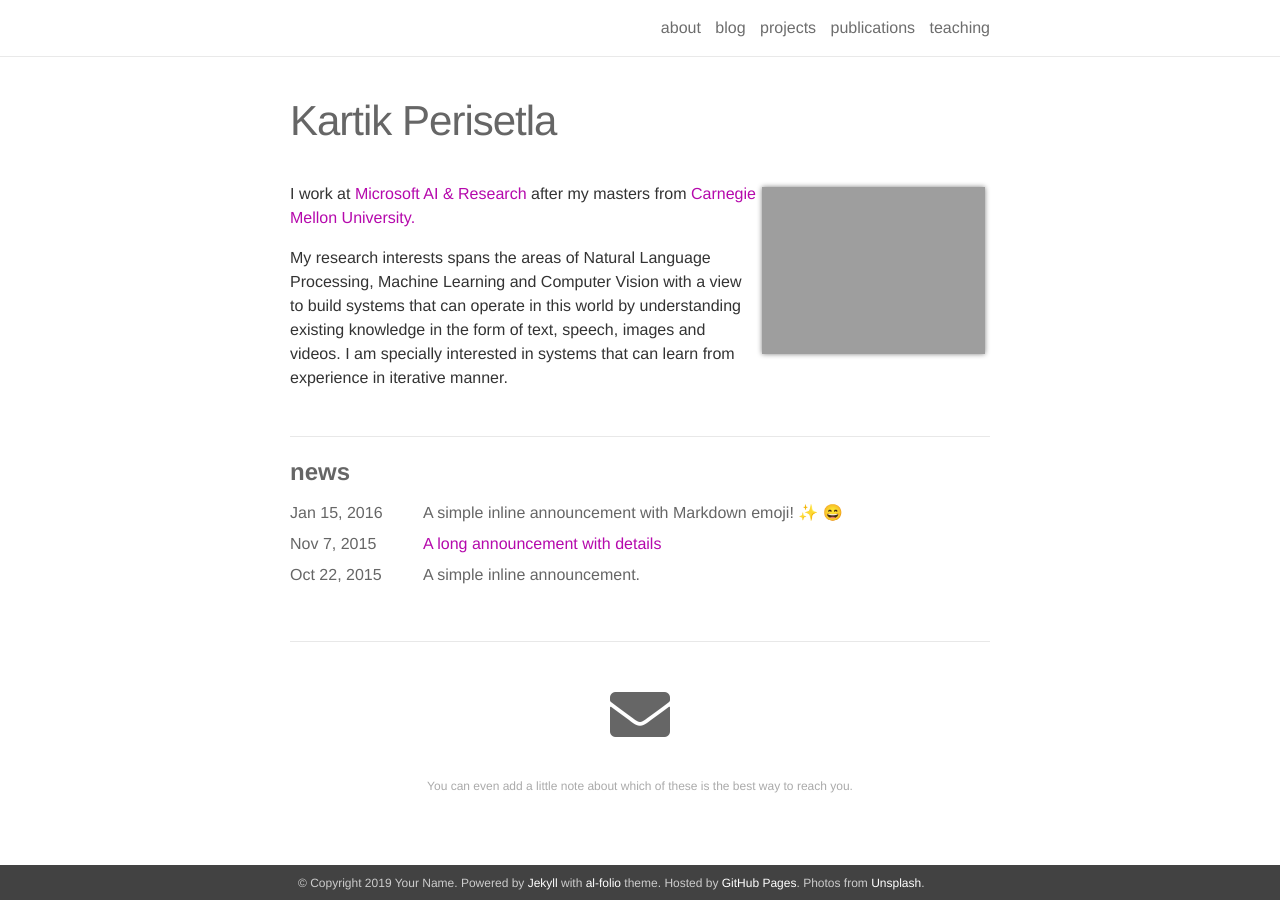
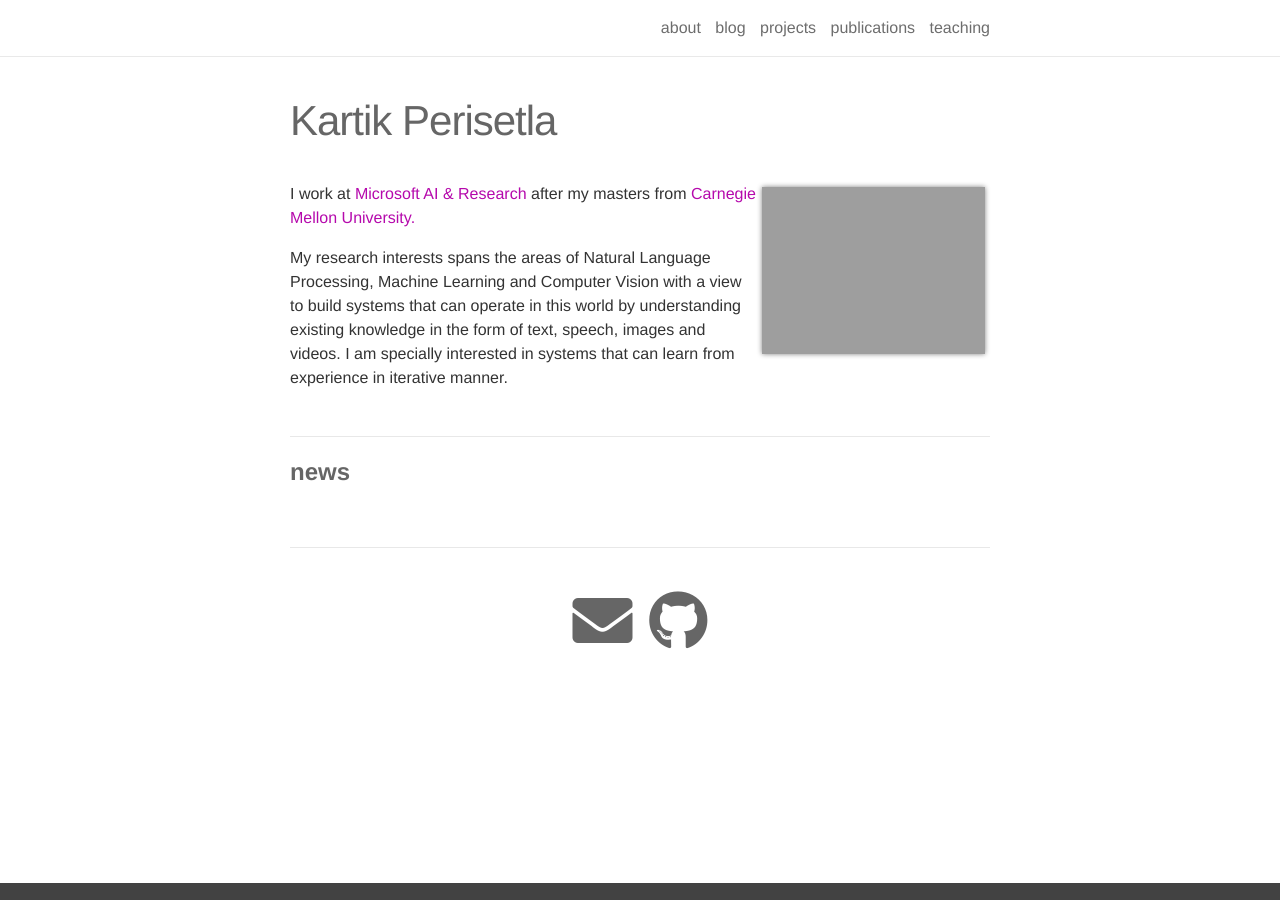
Before and after one commit to kartikperisetla/kartikperisetla.github.io, a Jekyll site: the page built from _pages/about.md, in a window 1280 px wide. Built offline with Jekyll 4.4.1, drawn with Linux system fonts in a browser that asks for light colours; nearby versions of some CDN libraries; emoji names are drawn with the system emoji font.

Commit message:
updated footer, news section

```diff
--- a/_config.yml
+++ b/_config.yml
@@ -4,11 +4,8 @@
 name: Your Name
 email: you@example.com
 description: > # this means to ignore newlines until "url:"
-  A simple, whitespace theme for academics. Based on [*folio](https://github.com/bogoli/-folio) design.
 footer_text: >
   Powered by <a href="http://jekyllrb.com/" target="_blank">Jekyll</a> with <a href="https://github.com/alshedivat/al-folio">al-folio</a> theme.
-  Hosted by <a href="https://pages.github.com/" target="_blank">GitHub Pages</a>.
-  Photos from <a href="https://unsplash.com" target="_blank">Unsplash</a>.
 
 url:  # the base hostname & protocol for your site
 baseurl:  # the subpath of your site, e.g. /blog/
@@ -17,13 +14,12 @@ last_updated: # leave blank if you don't want to display last updated
 # -----------------------------------------------------------------------------
 # Social integration
 # -----------------------------------------------------------------------------
-github_username: # your GitHub user name
+github_username: kartikperisetla
 twitter_username: # your Twitter handle
 linkedin_username: # your LinkedIn user name
 scholar_userid: # your Google Scholar ID
 orcid_id: # your ORCID ID
 contact_note: >
-  You can even add a little note about which of these is the best way to reach you.
 
 google_analytics: UA-XXXXXXXXX # out your google-analytics code
 
--- a/_includes/footer.html
+++ b/_includes/footer.html
@@ -1,11 +1,11 @@
 <footer>
 
-  <div class="wrapper">
+  <!-- <div class="wrapper">
     &copy; Copyright {{ site.time | date: '%Y' }} {{ site.name }}.
     {{ site.footer_text }}
     {% if site.last_updated %}
         Last updated: {{ site.last_updated }}.
     {% endif %}
-  </div>
+  </div> -->
 
 </footer>
```
Also changed, not shown: _news/announcement_1.md (deleted, +0 -7 lines), _news/announcement_2.md (deleted, +0 -31 lines), _news/announcement_3.md (deleted, +0 -7 lines).
